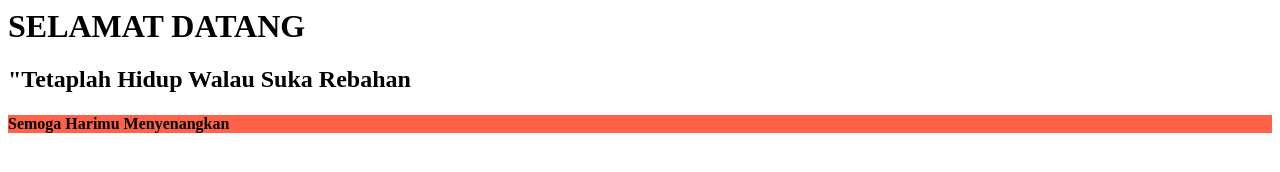
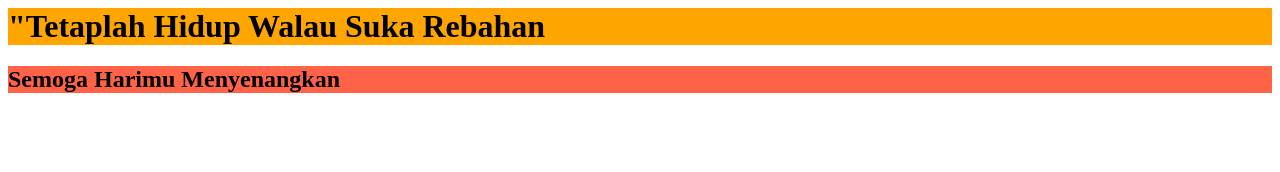
Before and after one commit to hafidzatussho/PraktikumPKII, a plain HTML site: page index.html in a window 1280 px wide. Drawn offline with Linux system fonts and the light colour scheme.

Commit message:
Update index.html

```diff
--- a/index.html
+++ b/index.html
@@ -1,4 +1,3 @@
-<h1>SELAMAT DATANG</h1>
-<h2>"Tetaplah Hidup Walau Suka Rebahan</h2>
-<h2></h2>
-<h4 style="background-color:Tomato;">Semoga Harimu Menyenangkan</h4>
+<h1 style="background-color:Orange;>SELAMAT DATANG</h1>
+<h2 style="background-color:Tomato;>"Tetaplah Hidup Walau Suka Rebahan</h2>
+<h2 style="background-color:Tomato;">Semoga Harimu Menyenangkan</h2>
```
